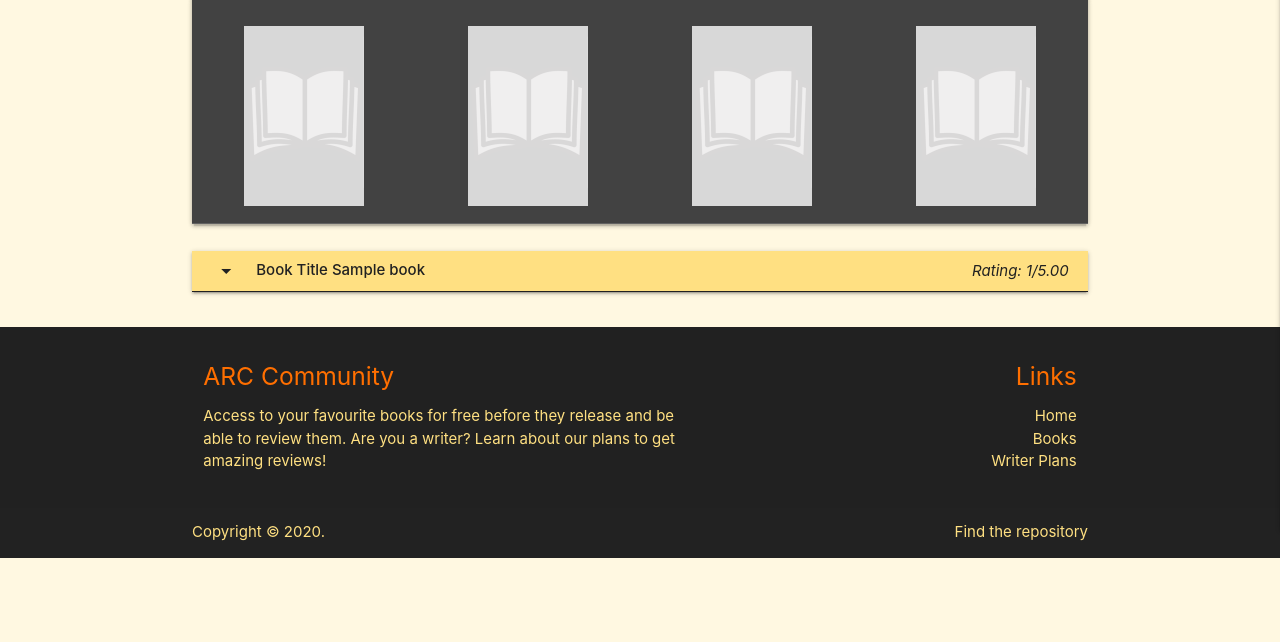
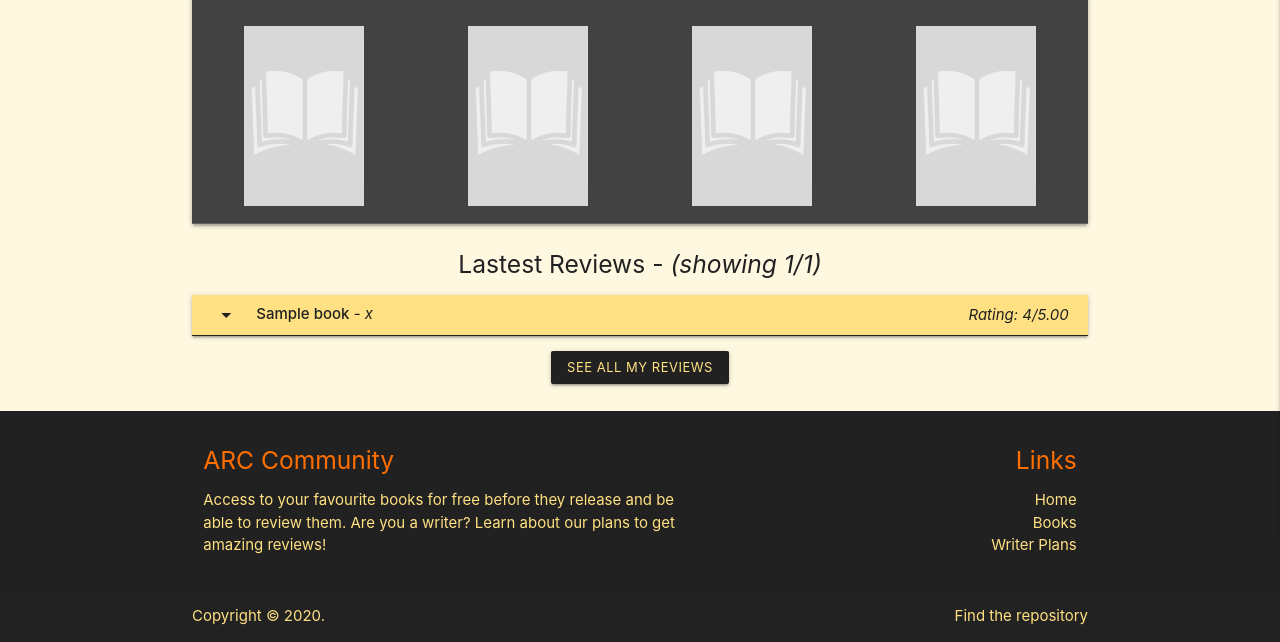
Before and after one commit to CruzZFire/ARC_Django_MS4, a Django app: template profiles/templates/profiles/profile.html in a window 1280 px wide. Shown: the part 330-972 px from the top of the page. Before the commit the page ends 888 px from the top, so only its background shows below. Run offline with Django 3.2, Linux system fonts and the light colour scheme; tables that the repository leaves empty hold one stand-in row (values such as "Sample post"); the template is opened without the code that fills it: values that come from a table or form of the project are taken from there, most other values are stand-ins (such as "Sample title", 1, 10 or a date in 2020); parts of the project's set-up code (start-up, migrations or seed data) failed here and were passed over; some libraries are stand-ins or nearby versions.

Commit message:
Linked reviews logic to profiles

```diff
--- a/profiles/templates/profiles/profile.html
+++ b/profiles/templates/profiles/profile.html
@@ -50,35 +50,51 @@
     </div>
     <div class="divider grey darken-2 mb-3"></div>
     <!-- Reviews Loop Display -->
-    <div class="row">
+    <div class="row mb-0 center-align">
+        <h5>Lastest Reviews -
+            {% if user_reviews_short %}
+            <em>(showing {{ short_reviews_count }}/{{ user_reviews_count }})</em>
+            {% endif %}
+        </h5>
+    </div>
+    <div class="row mb-0">
+        {% if user_reviews_short %}
         <ul class="collapsible">
+            {% for review in user_reviews_short %}
             <li>
                 <div class="collapsible-header valign-wrapper amber lighten-3 collapsible-header-preview">
                     <div class="col s8 truncate">
                         <i class="material-icons left">arrow_drop_down</i>
-                        <strong>Book Title {{ review.book.title }}</strong>
+                        <strong>{{ review.book.title }}</strong> - <em>{{ review.datestamp }}</em>
                     </div>
                     <div class="col s4 right-align">
                         <em>Rating: {{ review.rating }}/5.00</em>
                     </div>
                 </div>
                 <div class="collapsible-body amber lighten-4 collapsible-body-preview">
-                    <span class="row profile-reviews-text">
-                        {{ review.text }}
-                        Review TextReview TextReview TextReview TextReview TextReview Text
-                        Review TextReview TextReview TextReview TextReview TextReview Text
-                        Review TextReview TextReview TextReview TextReview TextReview Text
-                        Review TextReview TextReview TextReview TextReview TextReview Text
-                    </span>
-                    <span class="row right-align">
-                        <a class="col s12 mt-3 amber-text text-darken-3" href="">
+                    <div class="row">
+                        {{ review.review_text }}
+                    </div>
+                    <span class="row">
+                        <a class="col s4 offset-s8 amber-text text-darken-3 center" href="">
                             <em>Edit Review</em>
                             <i class="tiny material-icons">edit</i>
                         </a>
                     </span>
                 </div>
             </li>
+            {% endfor %}
         </ul>
+        <div class="mb-3 center-align">
+            <a class="btn-small grey darken-4 amber-text text-lighten-3" href="{% url 'user_reviews' user.username %}">
+                See All My Reviews
+            </a>
+        </div>
+        {% else %}
+        <div class="row center-align">
+            <h6><em>You haven't reviewed yet...</em></h6>
+        </div>
+        {% endif %}
     </div>
 </div>
 <!-- JS inits and meter-bars -->
```
Also changed, not shown: profiles/views.py (+10 -0 lines).
